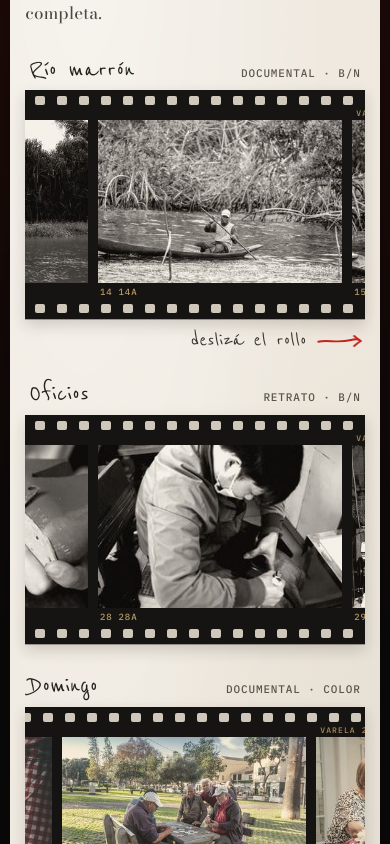
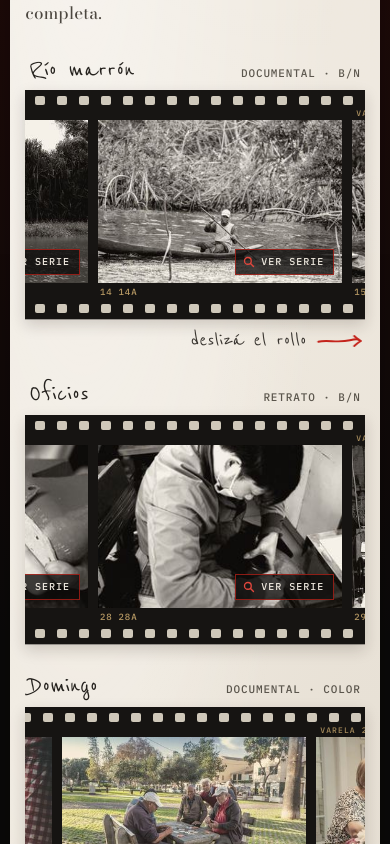
Before and after one commit to sooma-works/portfolio1, a React (Vite) app: page / in a window 390 px wide. Shown: the part 1080-1924 px from the top of the page. Built offline with nearby package versions, Linux system fonts and the light colour scheme.

Commit message:
Sumar la etiqueta Ver serie en las fotos de los rollos en mobile
Co-Authored-By: Claude Opus 5.5 <noreply@anthropic.com>

```diff
--- a/src/components/ContactSheet.jsx
+++ b/src/components/ContactSheet.jsx
@@ -229,6 +229,14 @@ function Strip({ s, index, hint }) {
                       draggable="false"
                       data-loupe={f.src}
                     />
+                    {/* En touch no hay hover: una etiqueta deja claro que la foto se toca. */}
+                    <span className="frame-cta" aria-hidden="true">
+                      <svg viewBox="0 0 16 16">
+                        <circle cx="6.5" cy="6.5" r="4.5" />
+                        <path d="M10 10l4 4" />
+                      </svg>
+                      Ver serie
+                    </span>
                     <svg className="pencil" viewBox="-13.5 -14 177 128" aria-hidden="true">
                       <path d={pencilLoop(index * 31 + i * 7 + 3)} pathLength="1" />
                     </svg>
--- a/src/index.css
+++ b/src/index.css
@@ -628,6 +628,38 @@ body {
     opacity 0s;
 }
 .frame:focus-visible { outline-offset: 6px; }
+/* Etiqueta "Ver serie" sobre cada foto, solo en pantallas táctiles. */
+.frame-cta {
+  position: absolute;
+  right: 8px;
+  bottom: 8px;
+  z-index: 3;
+  display: none;
+  align-items: center;
+  gap: 6px;
+  padding: 6px 9px 6px 7px;
+  background: rgb(13 12 11 / 0.78);
+  color: var(--paper);
+  border: 1px solid rgb(196 35 27 / 0.7);
+  font-family: var(--font-mono);
+  font-size: 0.625rem;
+  font-weight: 500;
+  letter-spacing: 0.1em;
+  text-transform: uppercase;
+  line-height: 1;
+}
+.frame-cta svg {
+  width: 12px;
+  height: 12px;
+  fill: none;
+  stroke: var(--safelight-text);
+  stroke-width: 1.8;
+  stroke-linecap: round;
+}
+@media (hover: none), (pointer: coarse) {
+  .frame-cta { display: inline-flex; }
+}
+
 /* Indicación de deslizar: una nota a mano con flecha de lápiz graso, solo
    en pantallas táctiles (con mouse el rollo avanza solo). */
 .swipe-hint {
```
